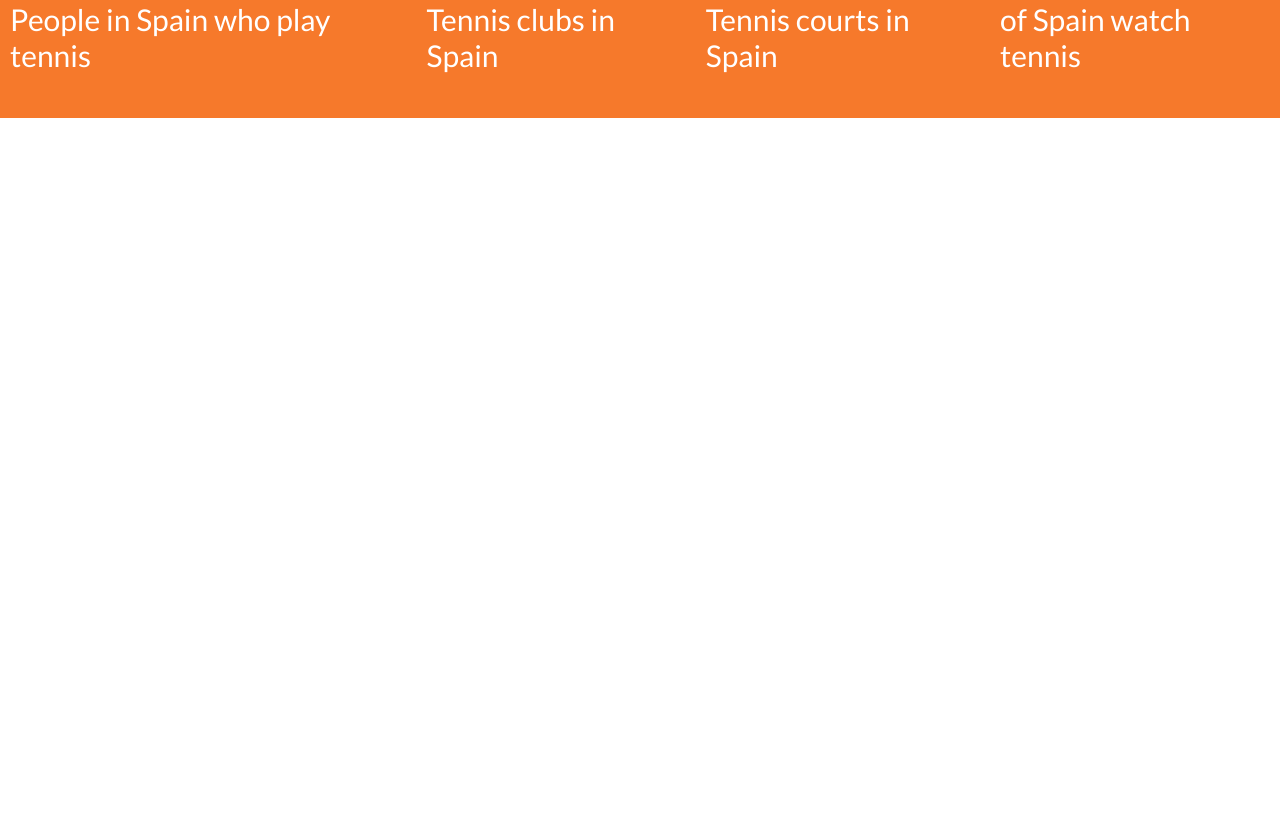
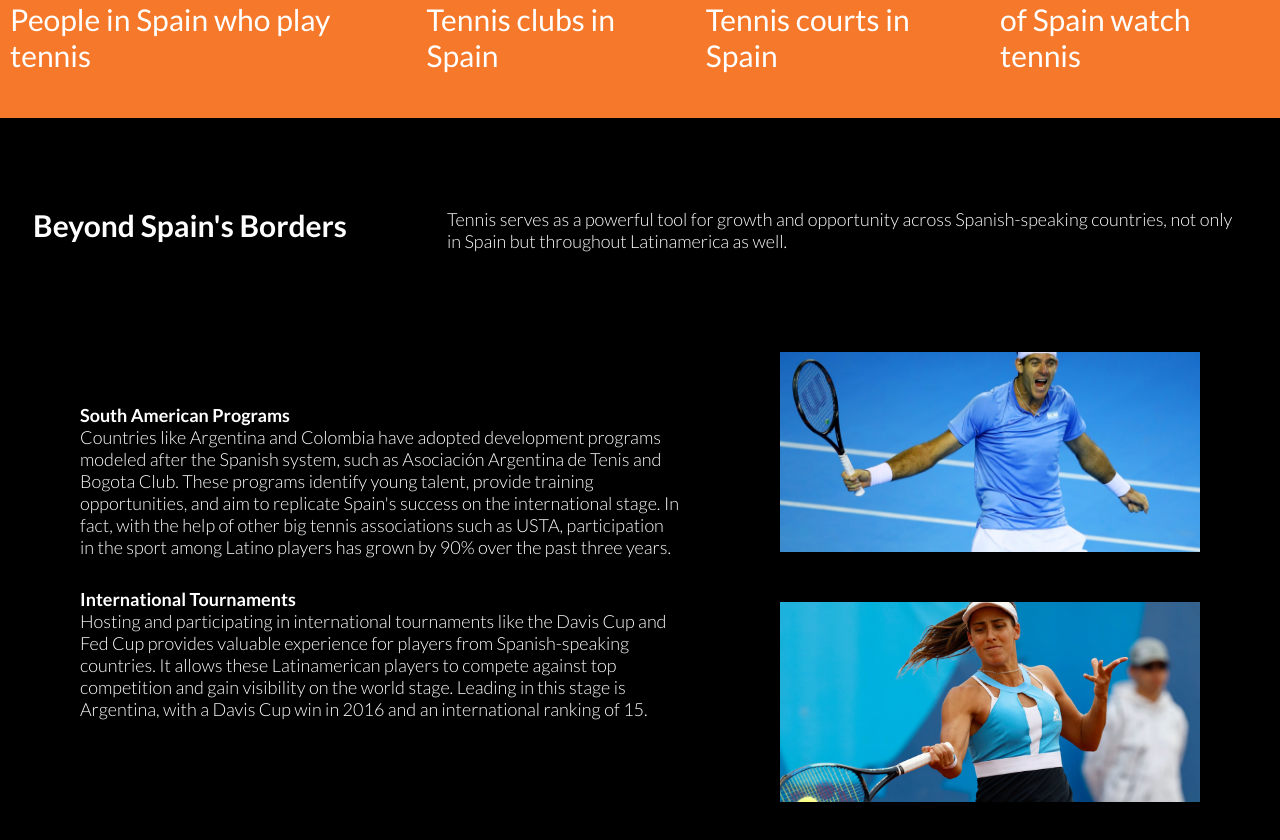
Before and after one commit to samarth212/Spanish-Enthusiasm-Project, a React (Vite) app in the folder SpainTennis/: page / in a window 1280 px wide. Shown: the part 5636-6476 px from the top of the page. Before the commit the page ends 5754 px from the top, so only its background shows below. Built offline with nearby package versions, Linux system fonts and the light colour scheme.

Commit message:
section 4

```diff
--- a/SpainTennis/src/App.jsx
+++ b/SpainTennis/src/App.jsx
@@ -3,6 +3,7 @@ import Hero from './Hero'
 import Legacy from './Legacy';
 import Clay from './Clay'
 import Rise from './Rise';
+import Borders from './Borders';
 
 function App() {
 
@@ -12,6 +13,7 @@ function App() {
       <Legacy></Legacy>
       <Clay></Clay>
       <Rise></Rise>
+      <Borders></Borders>
     </>
   )
 
--- /dev/null
+++ b/SpainTennis/src/Borders.jsx
@@ -0,0 +1,43 @@
+import "./borders.css";
+import Slideshow from "./Slideshow";
+import inter1 from "./assets/images/inter1.jpeg"
+import inter2 from "./assets/images/inter2.avif"
+
+
+
+const Borders = () => {
+
+    return (
+        <div className="section4">
+
+            <div style={{display:"flex", alignItems:"center", marginTop:"50px", marginBottom:"50px"}}>
+                <h1>Beyond Spain's Borders</h1>
+                <p style={{width: "800px"}}>Tennis serves as a powerful tool for growth and opportunity across Spanish-speaking countries, not only in Spain but throughout Latinamerica as well.</p>
+            </div>
+
+            <div style={{display:"flex", marginTop:"40px", alignItems:"center", marginBottom:"50px"}}>
+                <div>
+                    <p style={{fontWeight: "700", marginTop:"0", marginBottom:"0"}}>South American Programs</p>
+                    <p style={{fontWeight: "300", marginTop:"0", marginBottom:"30px", width:"600px"}}>Countries like Argentina and Colombia have adopted development programs modeled after the Spanish system, such as Asociación Argentina de Tenis and Bogota Club. These programs identify young talent, provide training opportunities, and aim to replicate Spain's success on the international stage. In fact, with the help of other big tennis associations such as USTA, participation in the sport among Latino players has grown by 90% over the past three years.</p>
+
+                    <p style={{fontWeight: "700", marginTop:"0", marginBottom:"0"}}>International Tournaments</p>
+                    <p style={{fontWeight: "300", marginTop:"0", marginBottom:"30px", width:"600px"}}>Hosting and participating in international tournaments like the Davis Cup and Fed Cup provides valuable experience for players from Spanish-speaking countries. It allows these Latinamerican players to compete against top competition and gain visibility on the world stage. Leading in this stage is Argentina, with a Davis Cup win in 2016 and an international ranking of 15.</p>
+                </div>
+
+                <div style={{display:"flex", flexDirection:"column", marginLeft:"100px"}}>
+                    <img style={{width: "420px", height:"200px", objectFit:"cover", marginBottom:"50px", objectPosition:"bottom center"}} src={inter1} alt="" />
+                    <img style={{width: "420px", height:"200px", objectFit:"cover"}} src={inter2} alt="" />
+                </div>
+
+
+            </div>
+
+
+        </div>
+
+    )
+
+
+};
+
+export default Borders;
--- /dev/null
+++ b/SpainTennis/src/borders.css
@@ -0,0 +1,24 @@
+
+.section4{
+    font-size: 18px;
+    padding:0;
+    display: flex;
+    flex-direction: column;
+    align-items: center;
+    margin-bottom: 0;
+    color: white;
+    width: 100%;
+    background-color: black;
+}
+.section4 p{
+    margin-bottom: 10px;
+    margin-top: 40px;
+    font-weight: 300;
+}
+
+.section4 h1{
+    font-size: 30px;
+    font-weight: 700;
+    margin-bottom: 0;
+    margin-right: 100px;
+}
```
Also changed, not shown: SpainTennis/src/assets/images/inter1.jpeg (added), SpainTennis/src/assets/images/inter2.avif (added).
